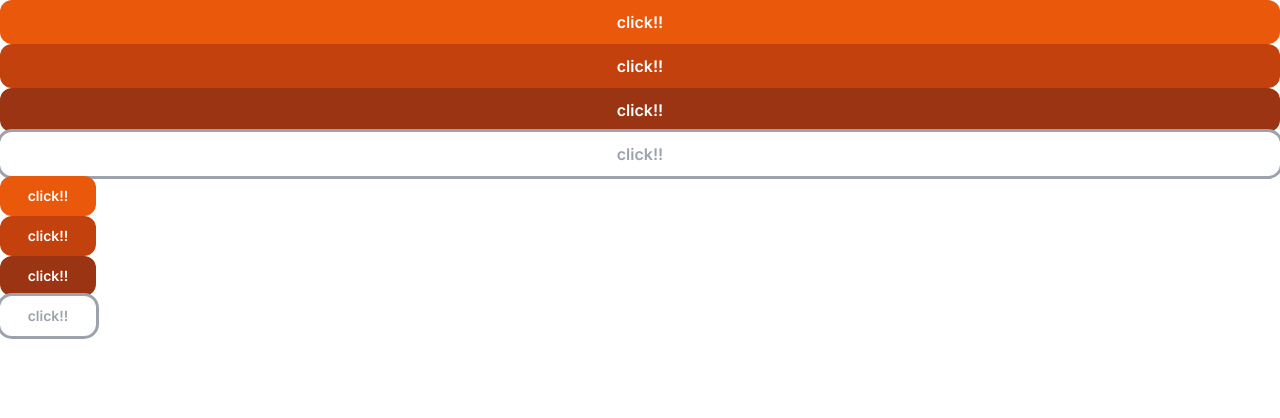
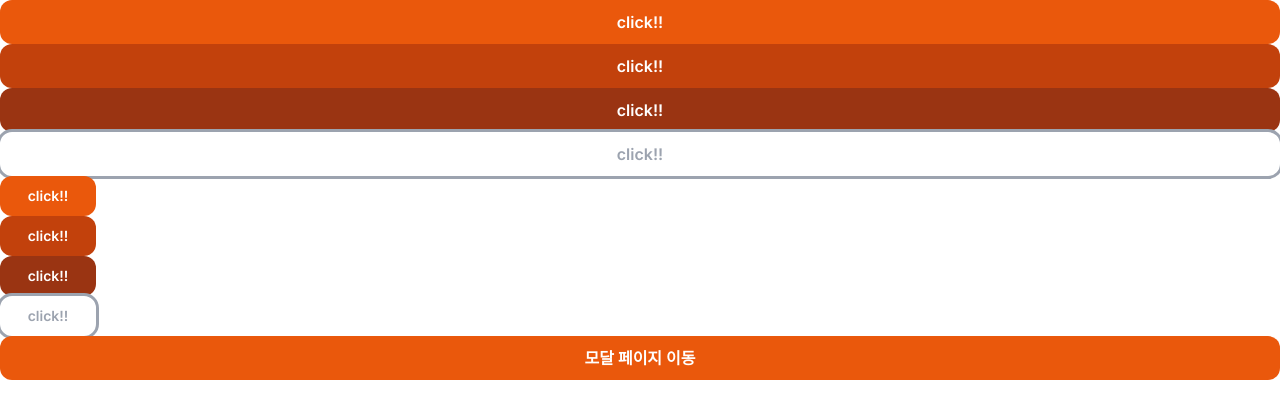
Before and after one commit to FESI5-team9/Frountend, a Next.js app: page /button in a window 1280 px wide. Shown: the top 418 px of the page. Built offline with nearby package versions, Linux system fonts and the light colour scheme.

Commit message:
refactor: 프리티어 설정 변경

```diff
--- a/src/app/(testPages)/button/page.tsx
+++ b/src/app/(testPages)/button/page.tsx
@@ -1,4 +1,5 @@
 import Button from "@/components/Button/Button";
+import LinkButton from "@/components/Button/LinkButton";
 
 export default function ButtonTest() {
   return (
@@ -14,6 +15,10 @@ export default function ButtonTest() {
         <Button variant="tertiary" size="small" />
         <Button variant="disabled" size="small" />
       </div>
+
+      <div>
+        <LinkButton href="/modal">모달 페이지 이동</LinkButton>
+      </div>
     </>
   );
 }
--- a/src/components/Button/Button.tsx
+++ b/src/components/Button/Button.tsx
@@ -1,5 +1,5 @@
+import React from "react";
 import { ButtonProps } from "@/types/components/button";
-import React from "react";
 
 const Button = ({
   type = "button",
--- a/src/components/Button/LinkButton.tsx
+++ b/src/components/Button/LinkButton.tsx
@@ -1,6 +1,5 @@
+import Link from "next/link";
 import { ButtonProps } from "@/types/components/button";
-import Link from "next/link";
-import React from "react";
 
 const LinkButton = ({
   variant = "primary",
--- /dev/null
+++ b/src/components/Button/buttonStyles.ts
@@ -0,0 +1,34 @@
+export const getVariantClasses = (variant: string, disabled: boolean) => {
+  if (disabled) return "bg-gray-400 text-white cursor-not-allowed";
+
+  switch (variant) {
+    case "primary":
+      return "bg-orange-600 text-white hover:opacity-50";
+    case "secondary":
+      return "bg-orange-700 text-white hover:opacity-50";
+    case "tertiary":
+      return "bg-orange-800 text-white hover:opacity-50";
+    case "whitePrimary":
+      return `bg-white text-orange-600 outline outline-orange-600`;
+    case "whiteSecondary":
+      return `bg-white text-orange-700 outline outline-orange-700`;
+    case "whiteTertiary":
+      return `bg-white text-orange-800 outline outline-orange-800`;
+    case "disabled":
+      return "bg-white text-gray-400 outline outline-gray-400";
+    default:
+      return "";
+  }
+};
+
+// 버튼 크기 (기본 값: small)
+export const getSizeClasses = (size: string) => {
+  switch (size) {
+    case "small":
+      return "w-full h-[40px] text-sm";
+    case "large":
+      return "w-full h-[44px] text-base";
+    default:
+      return "";
+  }
+};
```
Also changed, not shown: .prettierrc.js.
